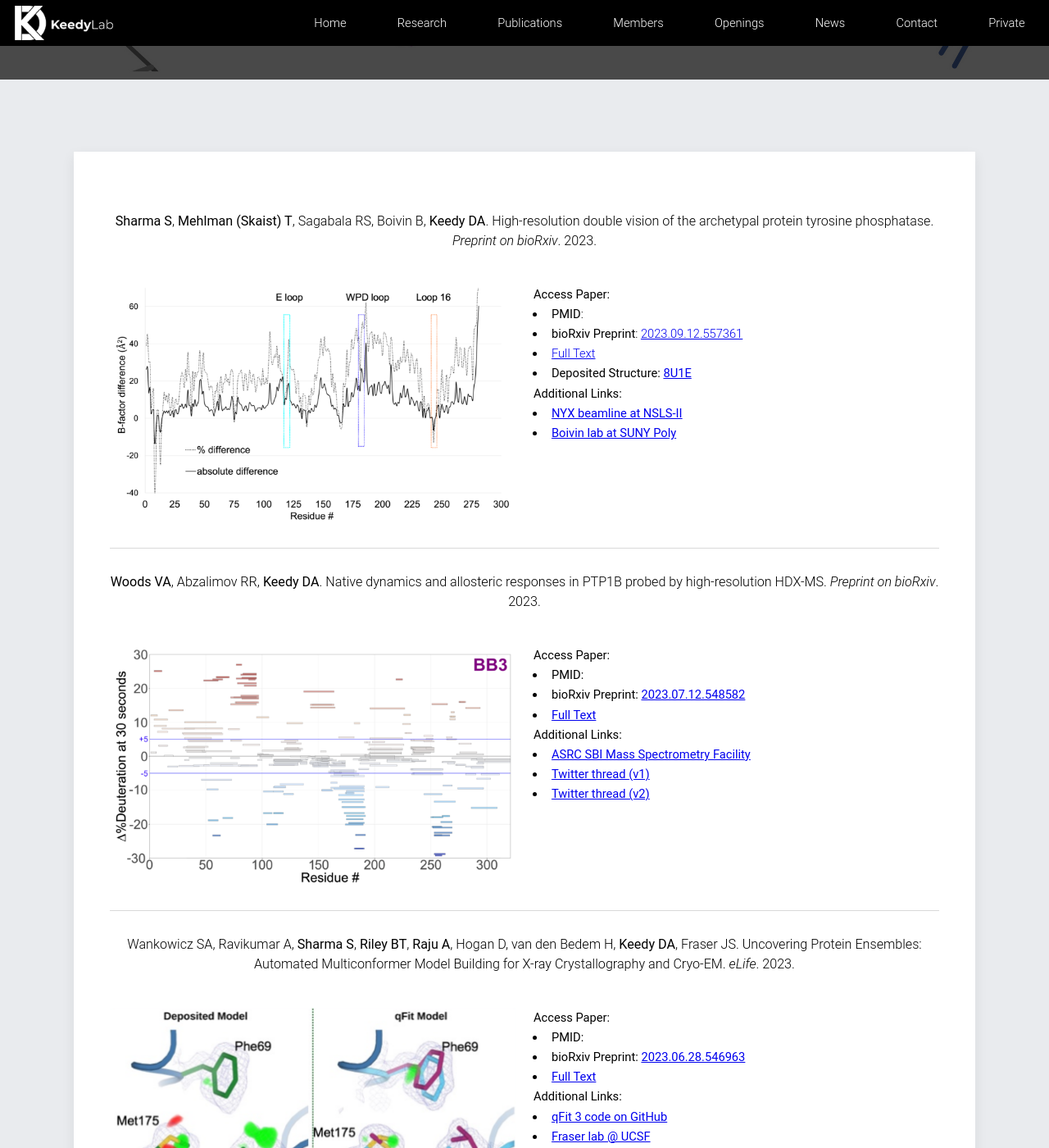
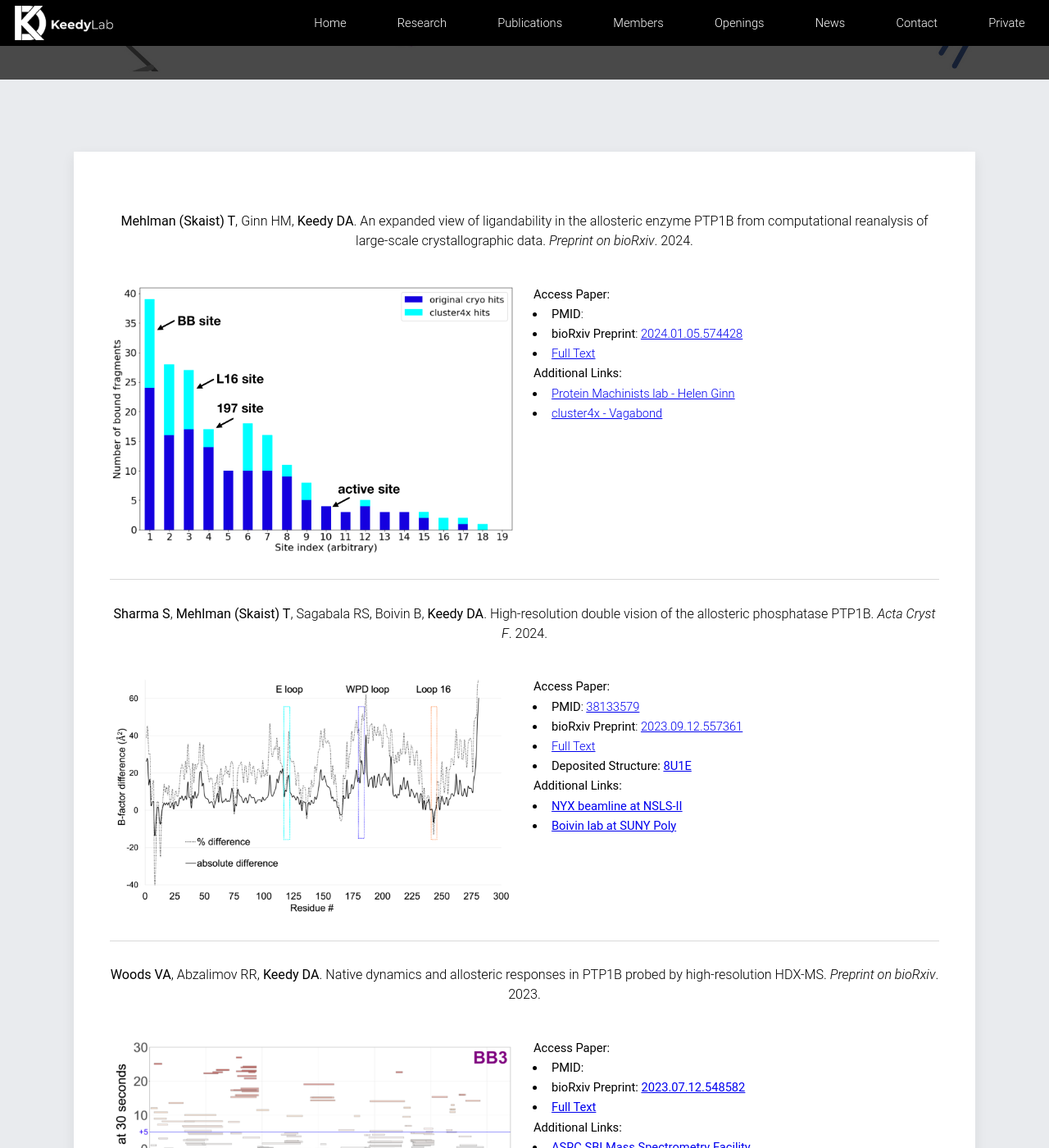
Before and after one commit to keedylab/keedylab.github.io, a Jekyll site: the page built from publications/index.html, in a window 1280 px wide and 1400 px high, scrolled down 191 px. Shown: the whole window at 82% size. Built offline with Jekyll 4.4.1, drawn with Linux system fonts in a browser that asks for light colours; some of the changed text lies outside the part shown.

Commit message:
PTP1B high-res paper accepted to Acta F; STEP perts paper accepted to Comms Bio; PTP1B c4x preprint published

```diff
--- a/_data/publications.yml
+++ b/_data/publications.yml
@@ -1,7 +1,20 @@
-- citation: '**Sharma S**, **Mehlman (Skaist) T**, Sagabala RS, Boivin B, **Keedy DA**. High-resolution double vision of the archetypal protein tyrosine phosphatase. *Preprint on bioRxiv*. 2023.'
+- citation: '**Mehlman (Skaist) T**, Ginn HM, **Keedy DA**. An expanded view of ligandability in the allosteric enzyme PTP1B from computational reanalysis of large-scale crystallographic data. *Preprint on bioRxiv*. 2024.'
+  date: 202401
+  image: '/images/pub/mehlman_2024.png'
+  pmid:
+  pmcid:
+  biorxiv: "2024.01.05.574428"
+  pdf: '/pdf/mehlman_2024.pdf'
+  links:
+    - name: Protein Machinists lab - Helen Ginn
+      url: https://www.hginn.co.uk/lab_website/index.php?page=home
+    - name: cluster4x - Vagabond
+      url: https://vagabond.hginn.co.uk/index.php?page=cluster4x
+
+- citation: '**Sharma S**, **Mehlman (Skaist) T**, Sagabala RS, Boivin B, **Keedy DA**. High-resolution double vision of the allosteric phosphatase PTP1B. *Acta Cryst F*. 2024.'
   date: 202309
   image: '/images/pub/sharma_2023_hires.png'
-  pmid:
+  pmid: 38133579
   pmcid:
   biorxiv: "2023.09.12.557361"
   pdf: '/pdf/sharma_2023_hires.pdf'
@@ -41,7 +54,7 @@
     - name: Fraser lab @ UCSF
       url: https://fraserlab.com
 
-- citation: '**Guerrero L**\*, **Ebrahim A**\*, **Riley BT**, **Kim M**, Huang Q, Finke AD, **Keedy DA**. Pushed to extremes: distinct effects of high temperature vs. pressure on the structure of an atypical phosphatase. *Preprint on bioRxiv*. 2023.'
+- citation: '**Guerrero L**\*, **Ebrahim A**\*, **Riley BT**, **Kim M**, Huang Q, Finke AD, **Keedy DA**. Pushed to extremes: distinct effects of high temperature vs. pressure on the structure of an atypical phosphatase. *Communications Biology*. 2024.'
   date: 202305
   image: '/images/pub/guerrero-ebrahim_2023.png'
   pmid:
```
Also changed, not shown: images/pub/mehlman_2024.png (added), 1 other file.
